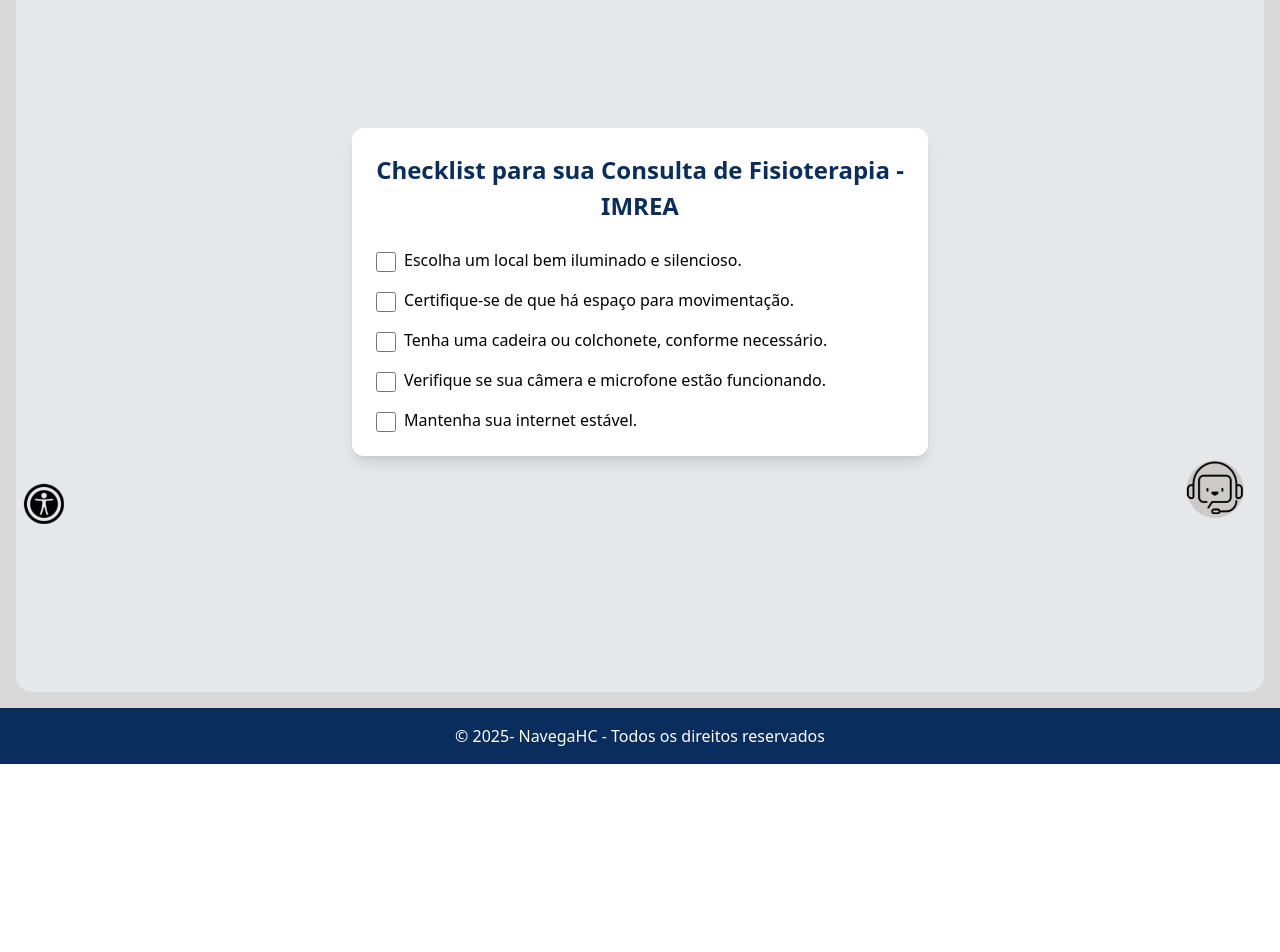
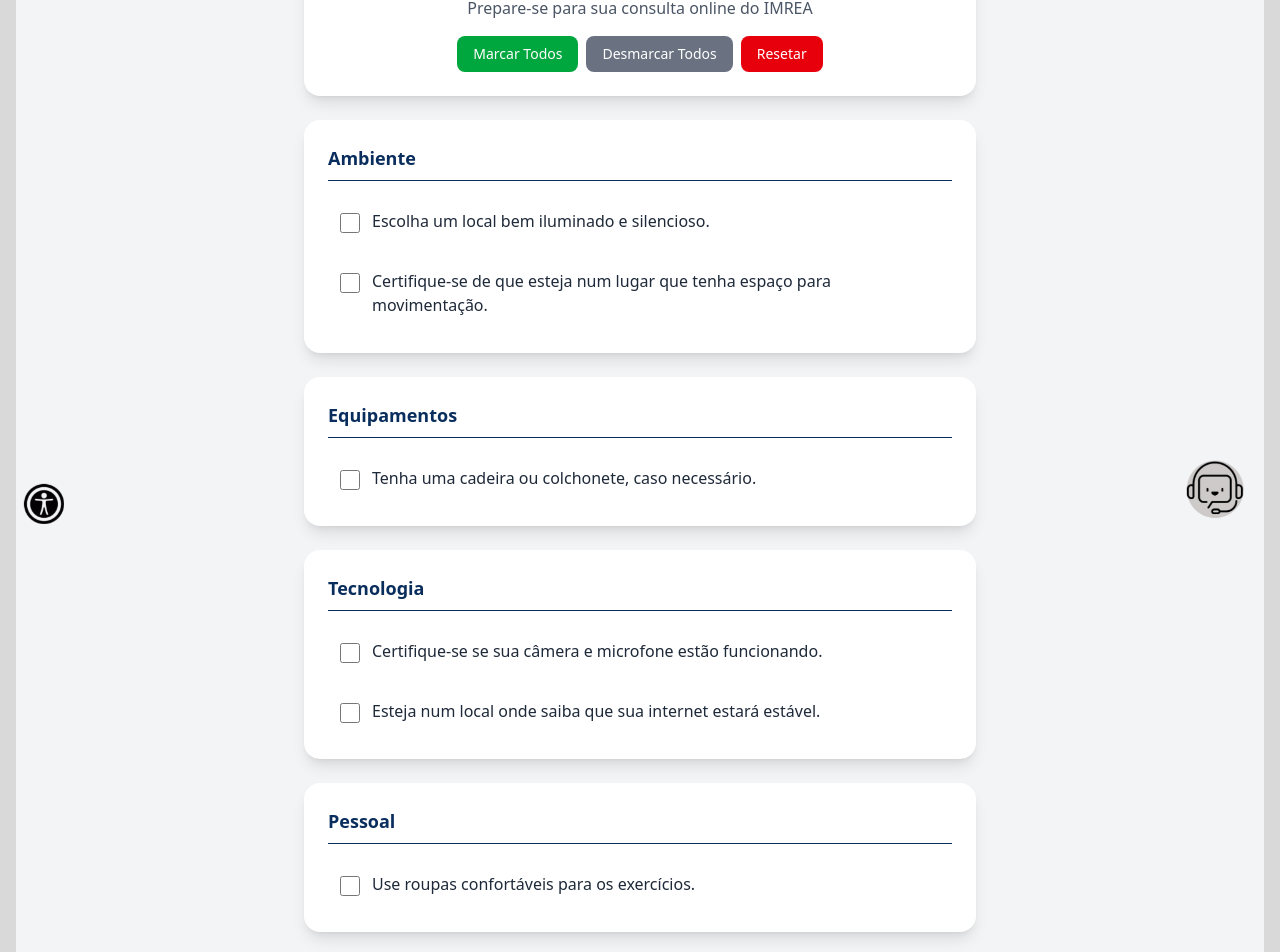
Before and after one commit to NavegaHC/NavegaHC-site, a React (Vite) app in the folder NavegaHC/: page /checklist in a window 1280 px wide. Shown: the part 260-1212 px from the top of the page. Before the commit the page ends 1024 px from the top, so only its background shows below. Built offline with nearby package versions, Linux system fonts and the light colour scheme.

Commit message:
continuando mudanças

```diff
--- a/NavegaHC/src/pages/Checklist/Checklist.tsx
+++ b/NavegaHC/src/pages/Checklist/Checklist.tsx
@@ -1,126 +1,184 @@
-import { useState } from "react";
+import { useState, useEffect } from "react";
+
+interface ChecklistItem {
+  id: string;
+  label: string;
+  checked: boolean;
+  categoria?: string;
+}
 
 export default function Checklist() {
-  const [checkedItems, setCheckedItems] = useState({
-    Local: false,
-    Movimentacao: false,
-    Cadeira: false,
-    CamMic: false,
-    Internet: false,
-  });
+  const [items, setItems] = useState<ChecklistItem[]>([
+    {
+      id: "local",
+      label: "Escolha um local bem iluminado e silencioso.",
+      checked: false,
+      categoria: "Ambiente"
+    },
+    {
+      id: "movimentacao",
+      label: "Certifique-se de que esteja num lugar que tenha espaço para movimentação.",
+      checked: false,
+      categoria: "Ambiente"
+    },
+    {
+      id: "cadeira",
+      label: "Tenha uma cadeira ou colchonete, caso necessário.",
+      checked: false,
+      categoria: "Equipamentos"
+    },
+    {
+      id: "cammic",
+      label: "Certifique-se se sua câmera e microfone estão funcionando.",
+      checked: false,
+      categoria: "Tecnologia"
+    },
+    {
+      id: "internet",
+      label: "Esteja num local onde saiba que sua internet estará estável.",
+      checked: false,
+      categoria: "Tecnologia"
+    },
+    {
+      id: "roupas",
+      label: "Use roupas confortáveis para os exercícios.",
+      checked: false,
+      categoria: "Pessoal"
+    },
+  ]);
 
   const [showModal, setShowModal] = useState(false);
 
-  const handleChange = (e: React.ChangeEvent<HTMLInputElement>) => {
-    const { name, checked } = e.target;
-    const updated = { ...checkedItems, [name]: checked };
-    setCheckedItems(updated);
+  useEffect(() => {
+    const saved = localStorage.getItem('checklistFisioterapia');
+    if (saved) {
+      setItems(JSON.parse(saved));
+    }
+  }, []);
 
-    // abre modal quando todos forem true
-    const allChecked = Object.values(updated).every(Boolean);
-    if (allChecked) {
+  useEffect(() => {
+    localStorage.setItem('checklistFisioterapia', JSON.stringify(items));
+
+    const todosMarcados = items.every(item => item.checked);
+    if (todosMarcados && items.length > 0) {
       setShowModal(true);
     }
+  }, [items]);
+
+  const handleChange = (id: string) => {
+    setItems(prev => prev.map(item =>
+      item.id === id ? { ...item, checked: !item.checked } : item
+    ));
   };
 
+  const resetChecklist = () => {
+    setItems(prev => prev.map(item => ({ ...item, checked: false })));
+    setShowModal(false);
+  };
+
+  const checkAll = () => {
+    setItems(prev => prev.map(item => ({ ...item, checked: true })));
+  };
+
+  const uncheckAll = () => {
+    setItems(prev => prev.map(item => ({ ...item, checked: false })));
+    setShowModal(false);
+  };
+
+  const itemsPorCategoria = items.reduce((acc, item) => {
+    const categoria = item.categoria || "Geral";
+    if (!acc[categoria]) {
+      acc[categoria] = [];
+    }
+    acc[categoria].push(item);
+    return acc;
+  }, {} as Record<string, ChecklistItem[]>);
+
   return (
-    <main
-      id="checklist"
-      className="flex flex-col min-h-screen items-center justify-center bg-gray-200 rounded-2xl p-6"
+    <main className="min-h-screen bg-gray-100 py-8 px-4">
+      <div className="max-w-2xl mx-auto">
+
+        <div className="bg-white rounded-2xl shadow-lg p-6 mb-6 text-center">
+          <h1 className="text-2xl font-bold text-[#092d5c] mb-4">
+            Checklist para sua Consulta de Fisioterapia
+          </h1>
+          <p className="text-gray-600 mb-4">
+            Prepare-se para sua consulta online do IMREA
+          </p>
+
+          <div className="flex gap-2 justify-center">
+            <button
+              onClick={checkAll}
+              className="bg-green-600 text-white px-4 py-2 rounded-lg hover:bg-green-700 transition text-sm"
             >
-      <div className="w-full max-w-xl bg-white rounded-xl shadow-lg p-6">
-        <h1 className="text-[1.5rem] font-bold text-center mb-6 text-[#092d5c]">
-          Checklist para sua Consulta de Fisioterapia - IMREA
-        </h1>
+              Marcar Todos
+            </button>
+            <button
+              onClick={uncheckAll}
+              className="bg-gray-500 text-white px-4 py-2 rounded-lg hover:bg-gray-600 transition text-sm"
+            >
+              Desmarcar Todos
+            </button>
+            <button
+              onClick={resetChecklist}
+              className="bg-red-600 text-white px-4 py-2 rounded-lg hover:bg-red-700 transition text-sm"
+            >
+              Resetar
+            </button>
+          </div>
+        </div>
 
-        <form className="space-y-4">
-          <div className="flex items-start gap-2">
+        <div className="space-y-6">
+          {Object.entries(itemsPorCategoria).map(([categoria, categoriaItems]) => (
+            <div key={categoria} className="bg-white rounded-2xl shadow-lg p-6">
+              <h2 className="text-lg font-bold text-[#092d5c] mb-4 border-b pb-2">
+                {categoria}
+              </h2>
+
+              <div className="space-y-3">
+                {categoriaItems.map((item) => (
+                  <div key={item.id} className="flex items-start gap-3 p-3 hover:bg-gray-50 rounded-lg transition">
                     <input
                       type="checkbox"
-              name="Local"
-              id="Local"
-              checked={checkedItems.Local}
-              onChange={handleChange}
-              className="mt-1 h-5 w-5 text-blue-600"
+                      id={item.id}
+                      checked={item.checked}
+                      onChange={() => handleChange(item.id)}
+                      className="mt-1 h-5 w-5 text-blue-600 focus:ring-blue-500"
                     />
-            <label htmlFor="Local">
-              Escolha um local bem iluminado e silencioso.
+                    <label
+                      htmlFor={item.id}
+                      className={`flex-1 cursor-pointer ${item.checked ? 'text-gray-500 line-through' : 'text-gray-800'}`}
+                    >
+                      {item.label}
                     </label>
                   </div>
-
-          <div className="flex items-start gap-2">
-            <input
-              type="checkbox"
-              name="Movimentacao"
-              id="Movimentacao"
-              checked={checkedItems.Movimentacao}
-              onChange={handleChange}
-              className="mt-1 h-5 w-5 text-blue-600"
-            />
-            <label htmlFor="Movimentacao">
-              Certifique-se de que há espaço para movimentação.
-            </label>
+                ))}
               </div>
-
-          <div className="flex items-start gap-2">
-            <input
-              type="checkbox"
-              name="Cadeira"
-              id="Cadeira"
-              checked={checkedItems.Cadeira}
-              onChange={handleChange}
-              className="mt-1 h-5 w-5 text-blue-600"
-            />
-            <label htmlFor="Cadeira">
-              Tenha uma cadeira ou colchonete, conforme necessário.
-            </label>
             </div>
-
-          <div className="flex items-start gap-2">
-            <input
-              type="checkbox"
-              name="CamMic"
-              id="CamMic"
-              checked={checkedItems.CamMic}
-              onChange={handleChange}
-              className="mt-1 h-5 w-5 text-blue-600"
-            />
-            <label htmlFor="CamMic">
-              Verifique se sua câmera e microfone estão funcionando.
-            </label>
-          </div>
-
-          <div className="flex items-start gap-2">
-            <input
-              type="checkbox"
-              name="Internet"
-              id="Internet"
-              checked={checkedItems.Internet}
-              onChange={handleChange}
-              className="mt-1 h-5 w-5 text-blue-600"
-            />
-            <label htmlFor="Internet">
-              Mantenha sua internet estável.
-            </label>
-          </div>
-        </form>
+          ))}
         </div>
 
         {showModal && (
           <div className="fixed inset-0 flex items-center justify-center bg-black/50 z-50">
-          <div className="bg-white p-6 rounded-lg shadow-lg max-w-sm w-full text-center">
-            <h2 className="text-lg font-bold text-green-700 mb-4">
-              ✔️ Checklist concluído!
+            <div className="bg-white rounded-2xl shadow-2xl p-8 max-w-md w-full mx-4 text-center animate-fadeIn">
+              <h2 className="text-2xl font-bold text-green-700 mb-2">
+                Checklist Concluído!
               </h2>
+              <p className="text-gray-600 mb-6">
+                Você está preparado para sua consulta de fisioterapia!
+              </p>
+              <div className="flex gap-3">
                 <button
                   onClick={() => setShowModal(false)}
-              className="px-4 py-2 bg-[#092d5c] text-white rounded hover:bg-blue-900 transition"
+                  className="flex-1 bg-[#092d5c] text-white font-bold py-3 rounded-lg hover:bg-[#0a3a7a] transition"
                 >
-              Fechar
+                  Continuar
                 </button>
               </div>
             </div>
+          </div>
         )}
+      </div>
     </main>
   );
 }
--- a/NavegaHC/src/pages/Lembrete/Lembrete.tsx
+++ b/NavegaHC/src/pages/Lembrete/Lembrete.tsx
@@ -24,7 +24,6 @@ export default function LembreteCompleto() {
   const [lembreteCriado, setLembreteCriado] = useState<Lembrete | null>(null);
   const navigate = useNavigate();
 
-  // Carregar lembretes do localStorage quando o componente montar
   useEffect(() => {
     const lembretesSalvos = localStorage.getItem("lembretesConsulta");
     if (lembretesSalvos) {
@@ -32,12 +31,10 @@ export default function LembreteCompleto() {
     }
   }, []);
 
-  // Salvar lembretes no localStorage sempre que a lista mudar
   useEffect(() => {
     localStorage.setItem("lembretesConsulta", JSON.stringify(lembretes));
   }, [lembretes]);
 
-  // Verificar lembretes do dia atual
   useEffect(() => {
     const verificarLembretesHoje = () => {
       const hoje = new Date().toISOString().split('T')[0];
@@ -46,9 +43,8 @@ export default function LembreteCompleto() {
       );
 
       if (lembretesHoje.length > 0) {
-        alert(`📅 Você tem ${lembretesHoje.length} consulta(s) marcada(s) para hoje!`);
+        alert(`Você tem ${lembretesHoje.length} consulta(s) marcada(s) para hoje!`);
 
-        // Marcar como notificado
         setLembretes(prev => prev.map(lembrete =>
           lembrete.dia === hoje
             ? { ...lembrete, notificado: true }
@@ -57,13 +53,11 @@ export default function LembreteCompleto() {
       }
     };
 
-    // Verificar uma vez ao carregar a página
     verificarLembretesHoje();
 
-    // Verificar a cada hora
     const interval = setInterval(verificarLembretesHoje, 60 * 60 * 1000);
 
-    return () => clearInterval(interval); // Cleanup
+    return () => clearInterval(interval);
   }, [lembretes]);
 
   const handleChange = (e: React.ChangeEvent<HTMLInputElement>) => {
@@ -91,7 +85,7 @@ export default function LembreteCompleto() {
   };
 
   const verMeusLembretes = () => {
-    navigate('/lembretes-salvos'); // Você pode criar esta rota depois
+    navigate('/lembretes-salvos');
   };
 
   const formatarData = (data: string) => {
@@ -119,11 +113,10 @@ export default function LembreteCompleto() {
             Criar Lembrete
           </h1>
 
-          {/* Estatísticas rápidas */}
           {lembretes.length > 0 && (
             <div className="mb-4 p-3 bg-blue-50 rounded-lg text-center">
               <p className="text-sm text-blue-800">
-                📋 Você tem <strong>{lembretes.length}</strong> lembrete(s) salvo(s)
+                Você tem <strong>{lembretes.length}</strong> lembrete(s) salvo(s)
               </p>
             </div>
           )}
@@ -200,7 +193,6 @@ export default function LembreteCompleto() {
             </button>
           </form>
 
-          {/* Botão para ver lembretes salvos */}
           {lembretes.length > 0 && (
             <button
               onClick={verMeusLembretes}
@@ -212,7 +204,6 @@ export default function LembreteCompleto() {
         </div>
       </div>
 
-      {/* Modal de confirmação melhorado */}
       {modalOpen && lembreteCriado && (
         <div className="fixed inset-0 flex items-center justify-center bg-black/50 z-50">
           <div className="bg-white rounded-xl shadow-2xl p-8 max-w-sm w-full text-center animate-fadeIn">
```
Lines whose indentation alone changed are shown as unchanged.
